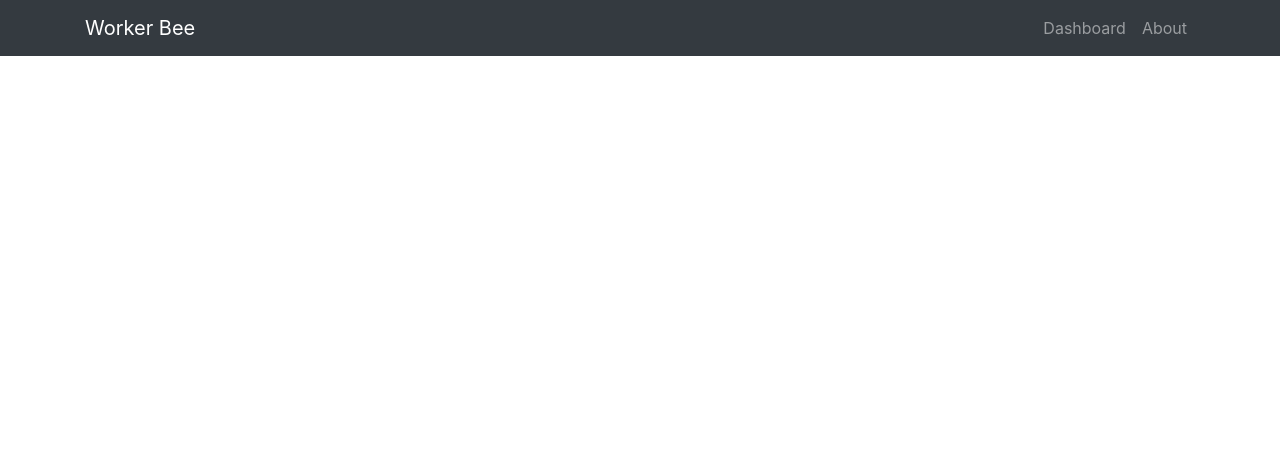
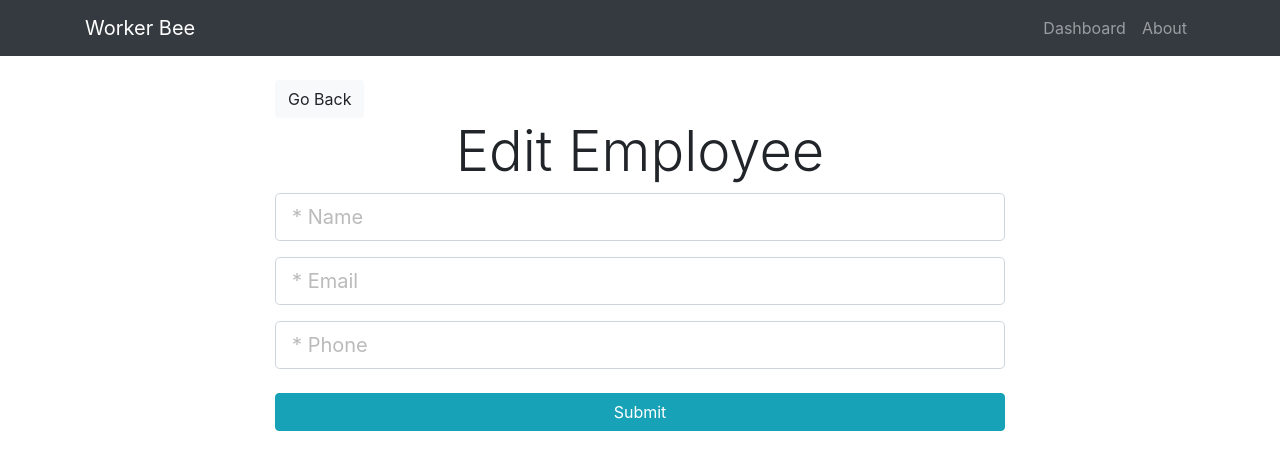
Before and after one commit to fallencloud/worker_bee_react, a React (Create React App) app: page /edit-employee/1 in a window 1280 px wide. Shown: the top 470 px of the page. Built offline with nearby package versions, Linux system fonts and the light colour scheme; no server answers.

Commit message:
correcting ui

```diff
--- a/src/App.js
+++ b/src/App.js
@@ -29,7 +29,8 @@ class App extends Component {
               <Route exact path='/' component={Employees} />
               <Route exact path='/about' component={About} />
               <Route exact path='/add-employee' component={AddEmployee} />
-              <Route exact path='/edit-employee' component={EditEmployee} />
+              <Route exact path='/edit-employee/:id' component={EditEmployee} />
+              <Route component={NotFound} />
             </Switch>
           </div>
         </Router>
--- a/src/components/employees/EditEmployee.js
+++ b/src/components/employees/EditEmployee.js
@@ -1,51 +1,130 @@
 import React, { Component } from 'react';
 import { Link } from 'react-router-dom';
+import axios from 'axios';
+
+import { Consumer } from '../../context';
+
+import TextInputGroup from '../layout/TextInputGroup';
 
 class EditEmployee extends Component {
+  //form state
+  state = {
+    name: '',
+    email: '',
+    phone: ''
+  };
+
+  //send in info to be updated
+  async componentDidMount() {
+    //get the ID from the URL
+    const { id } = this.props.match.params;
+
+    //request the user's info from the API
+    const res = await axios.get(
+      `https://jsonplaceholder.typicode.com/users/${id}`
+    );
+
+    //fill in state with the info
+    const employee = res.data;
+
+    this.setState({
+      name: employee.name,
+      email: employee.email,
+      phone: employee.phone
+    });
+  }
+
+  onChange = e => {
+    this.setState({ [e.target.name]: e.target.value });
+  };
+
+  onSubmit = async (dispatch, e) => {
+    e.preventDefault();
+
+    //get current input values from state
+    const { name, email, phone } = this.state;
+
+    //assign them to an object
+    const edtEmployee = {
+      name,
+      email,
+      phone
+    };
+
+    //get the ID from the url
+    const { id } = this.props.match.params;
+
+    //PUT the data on the server
+    const res = await axios.put(
+      `https://jsonplaceholder.typicode.com/users/${id}`,
+      edtEmployee
+    );
+
+    //call dispatch
+    dispatch({ type: 'UPDATE_EMPLOYEE', payload: res.data });
+
+    //reset form
+    this.setState({
+      name: '',
+      email: '',
+      phone: ''
+    });
+
+    //return to dashboard
+    this.props.history.push('/');
+  };
+
   render() {
+    const { name, email, phone } = this.state;
     return (
-      <div class='edit-employee'>
-        <div class='container'>
-          <div class='row'>
-            <div class='col-md-8 m-auto'>
-              <Link to='/' class='btn btn-light'>
+      <Consumer>
+        {value => {
+          const { dispatch } = value;
+          return (
+            <div className='add-employee'>
+              <div className='container'>
+                <div className='row'>
+                  <div className='col-md-8 m-auto'>
+                    <Link to='/' className='btn btn-light'>
                       Go Back
                     </Link>
-              <h1 class='display-4 text-center'>Edit An Employee</h1>
-              <form>
-                <div className='form-group'>
+                    <h1 className='display-4 text-center'>Edit Employee</h1>
+                    <form onSubmit={this.onSubmit.bind(this, dispatch)}>
+                      <TextInputGroup
+                        type='text'
+                        name='name'
+                        placeholder='* Name'
+                        value={name}
+                        onChange={this.onChange}
+                      />
+                      <TextInputGroup
+                        type='text'
+                        name='email'
+                        placeholder='* Email'
+                        value={email}
+                        onChange={this.onChange}
+                      />
+
+                      <TextInputGroup
+                        type='text'
+                        name='phone'
+                        placeholder='* Phone'
+                        value={phone}
+                        onChange={this.onChange}
+                      />
                       <input
-                    type='text'
-                    className='form-control form-control-lg'
-                    placeholder='* Name'
-                    name='name'
-                    required
+                        type='submit'
+                        className='btn btn-info btn-block mt-4'
                       />
-                </div>
-                <div className='form-group'>
-                  <input
-                    type='email'
-                    className='form-control form-control-lg'
-                    placeholder='* Email'
-                    name='email'
-                    required
-                  />
-                </div>
-                <div className='form-group'>
-                  <input
-                    type='text'
-                    className='form-control form-control-lg'
-                    placeholder='* Phone number'
-                    name='phone'
-                  />
-                </div>
-                <input type='submit' class='btn btn-info btn-block mt-4' />
                     </form>
                   </div>
                 </div>
               </div>
             </div>
           );
+        }}
+      </Consumer>
+    );
   }
 }
 
--- a/src/components/employees/Employee.js
+++ b/src/components/employees/Employee.js
@@ -18,12 +18,22 @@ class Employee extends Component {
           const { dispatch } = value;
           return (
             <tr className='employee'>
-              <td>{name}</td>
-              <td>{email}</td>
-              <td>{phone}</td>
+              <td>
+                <span className='font-weight-bold lead'>{name}</span>
+                <table>
+                  <tr>
+                    <th className='lead'>Phone:</th>
+                    <td>{phone}</td>
+                  </tr>
+                  <tr>
+                    <th className='lead'>Email:</th>
+                    <td>{email}</td>
+                  </tr>
+                </table>
+              </td>
               <td>
                 <button type='button' className='btn btn-link mb-4'>
-                  <Link to='/edit-employee'>
+                  <Link to={`/edit-employee/${id}`}>
                     <i className='far fa-edit text-info mr-1' />
                   </Link>
                 </button>
--- a/src/components/employees/Employees.js
+++ b/src/components/employees/Employees.js
@@ -27,8 +27,6 @@ class Employees extends Component {
                         <thead>
                           <tr>
                             <th>Name</th>
-                            <th>Email</th>
-                            <th>Phone</th>
                             <th>Edit/Delete</th>
                           </tr>
                         </thead>
--- a/src/context.js
+++ b/src/context.js
@@ -10,6 +10,15 @@ const reducer = (state, action) => {
       return {
         ...state,
         employees: [action.payload, ...state.employees]
+      };
+    case 'UPDATE_EMPLOYEE':
+      return {
+        ...state,
+        employees: state.employees.map(employee =>
+          employee.id === action.payload.id
+            ? (employee = action.payload)
+            : employee
+        )
       };
     case 'DELETE_EMPLOYEE':
       return {
```
Also changed, not shown: 1 other file (tests, documents, lock files or other folders). Lines whose indentation alone changed are shown as unchanged.
